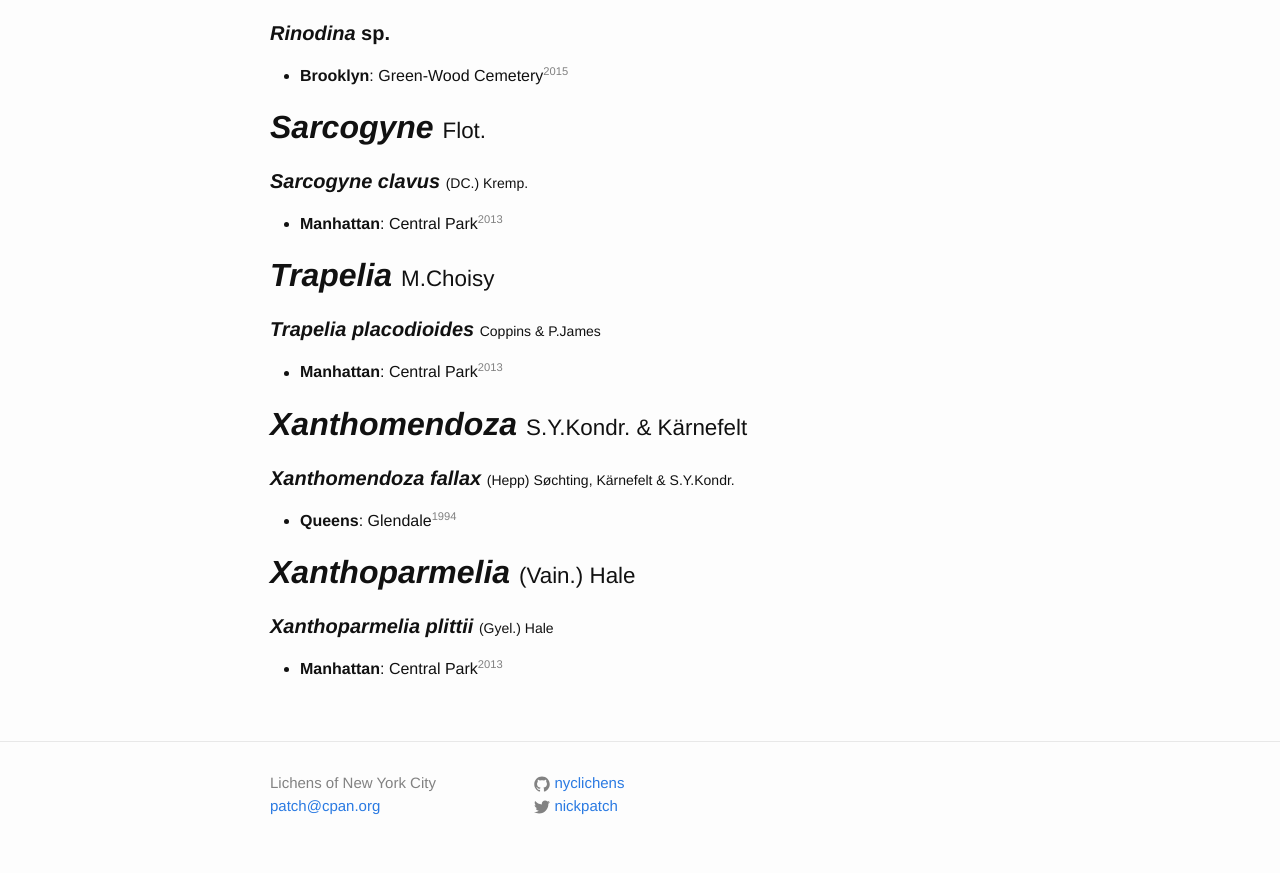
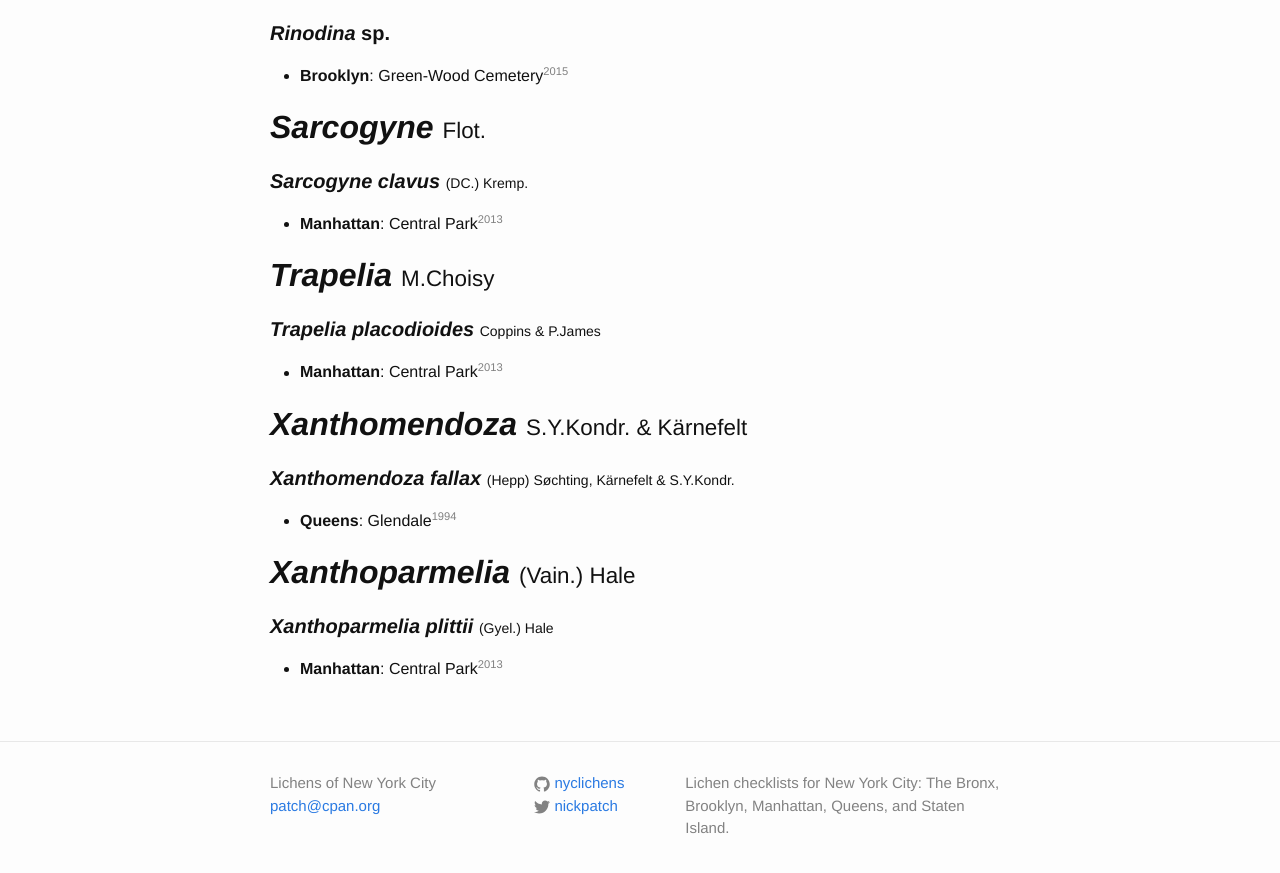
Before and after one commit to lichens-nyc/lichens-nyc.github.io, a Jekyll site: the page built from index.html, in a window 1280 px wide and 900 px high, scrolled down 5932 px. Shown: the top 873 px of the window. Built offline with Jekyll 4.4.1, drawn with Linux system fonts in a browser that asks for light colours.

Commit message:
add site description

```diff
--- a/_config.yaml
+++ b/_config.yaml
@@ -1,6 +1,7 @@
 title:            Lichens of New York City
+description:      'Lichen checklists for New York City: The Bronx, Brooklyn, Manhattan, Queens, and Staten Island.'
 url:              http://lichens.nyc
-baseurl:          ""
+baseurl:          ''
 email:            patch@cpan.org
 twitter_username: nickpatch
 github_username:  nyclichens
```
